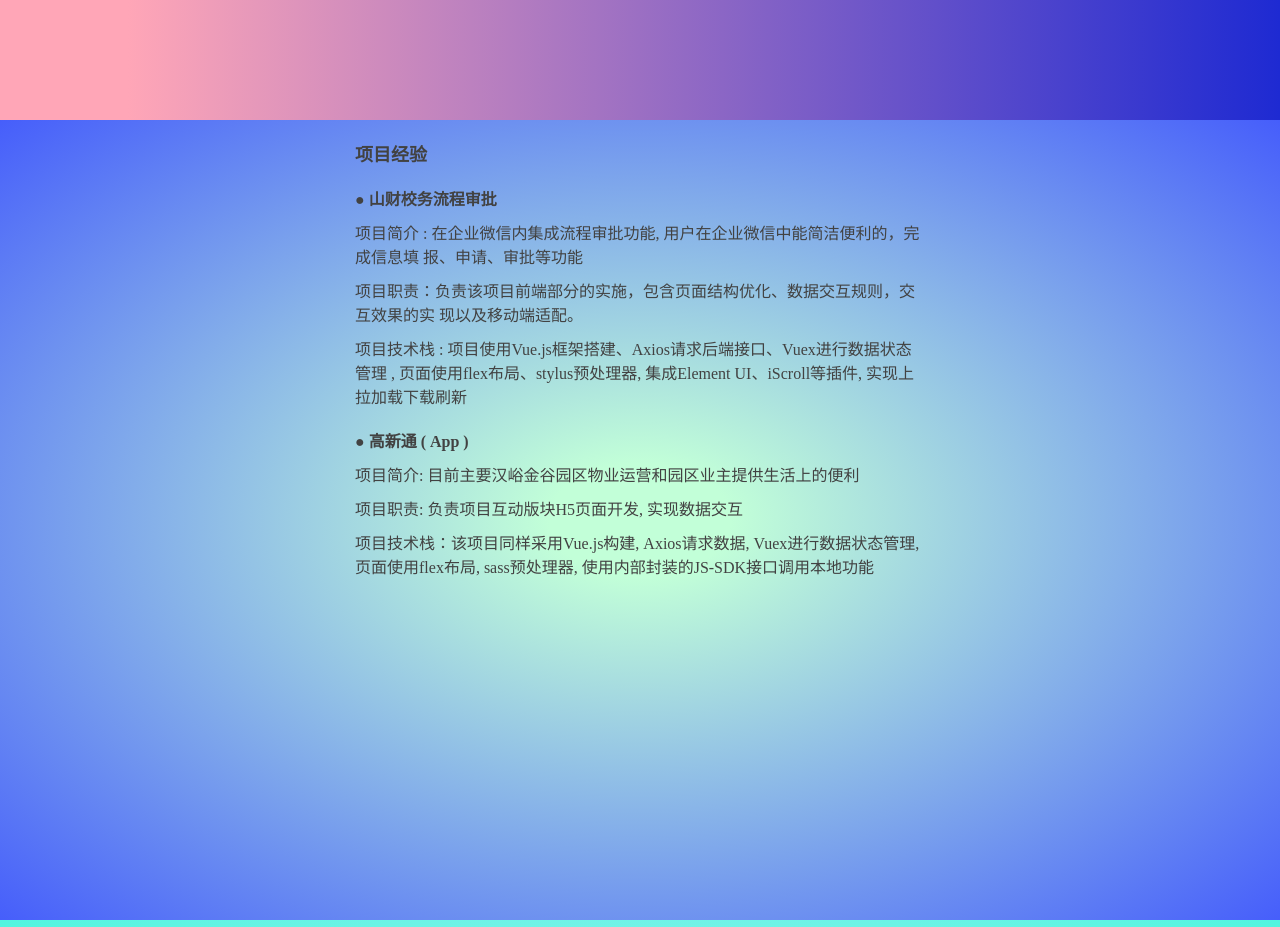
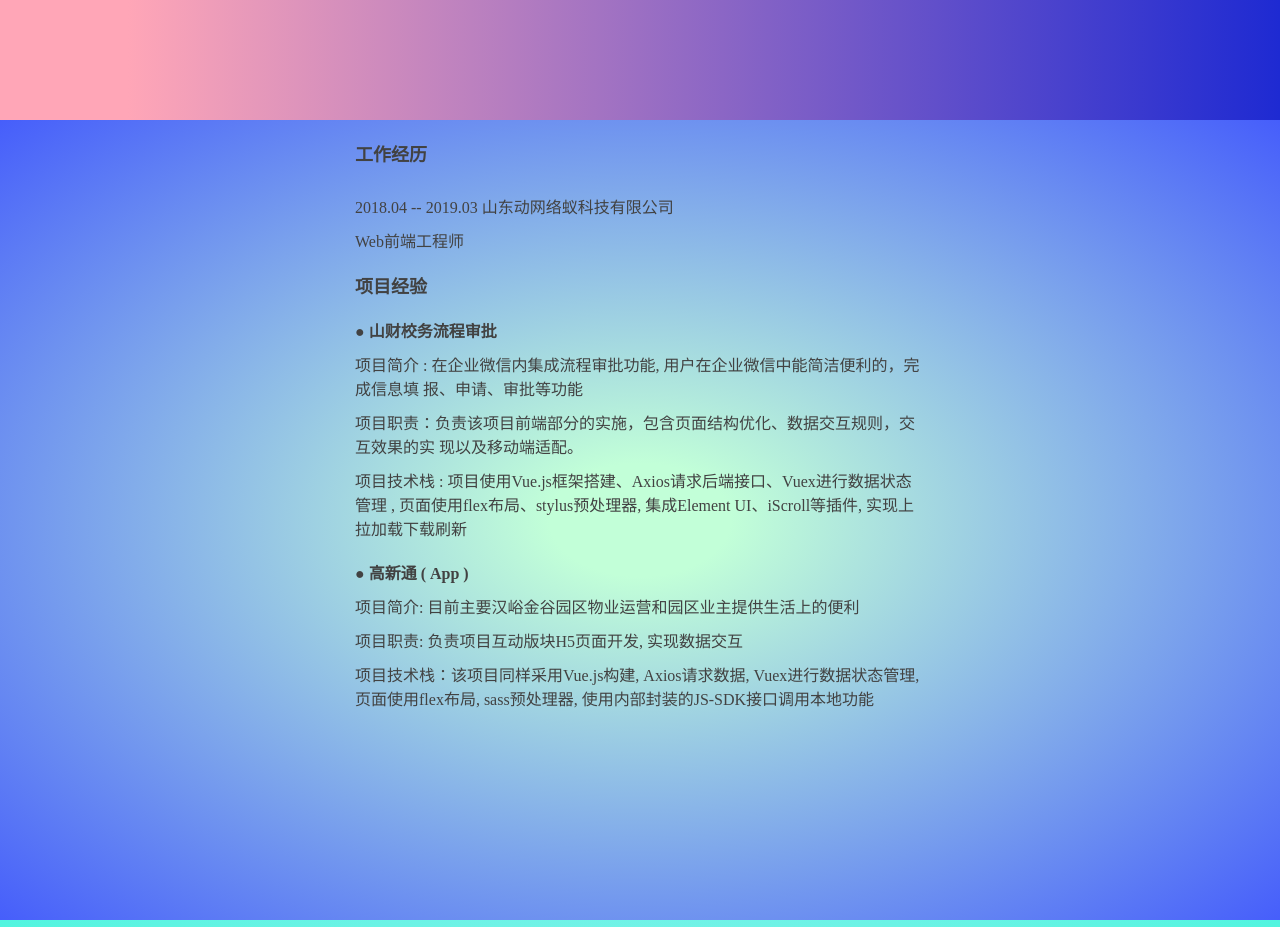
Before and after one commit to purple-color/GV-, a plain HTML site: page index.html in a window 1280 px wide. Shown: the part 1480-2407 px from the top of the page. Drawn offline with Linux system fonts and the light colour scheme.

Commit message:
修改内容

```diff
--- a/index.html
+++ b/index.html
@@ -66,8 +66,8 @@
         <div class="body-pro">
             <div class="bg-pro">
                 <div class="content">
-                    <!-- <p class="qq">工作经历</p><br/>
-                    <span>2018.04 -- 2019.03 </span> <span>山东动网络蚁科技有限公司</span> <p>Web前端工程师</p> -->
+                    <p class="qq">工作经历</p><br/>
+                    <span>2018.04 -- 2019.03 </span> <span>山东动网络蚁科技有限公司</span> <p>Web前端工程师</p>
                     <p class="qq">项目经验</p>
                     <p class="app">● 山财校务流程审批</p>
                     <p>项目简介 : 在企业微信内集成流程审批功能, 用户在企业微信中能简洁便利的，完成信息填
```
